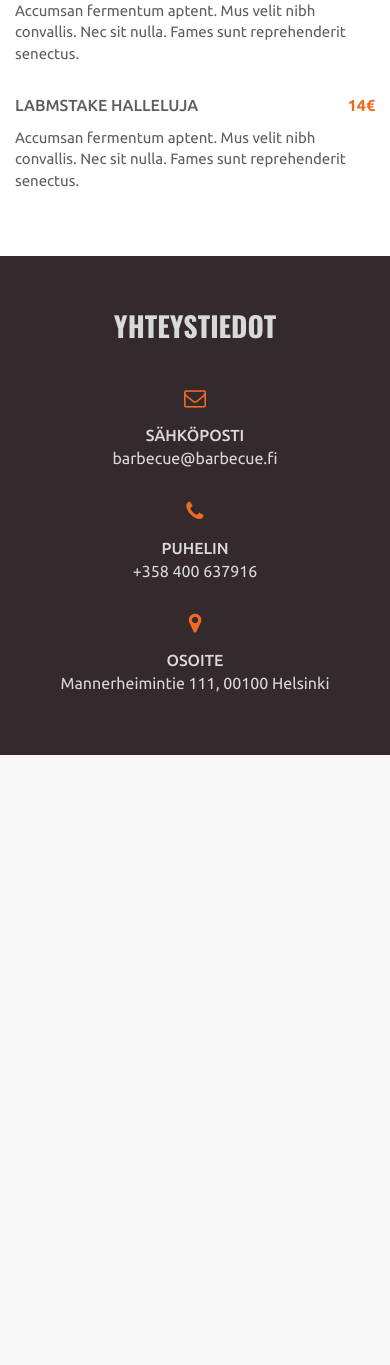
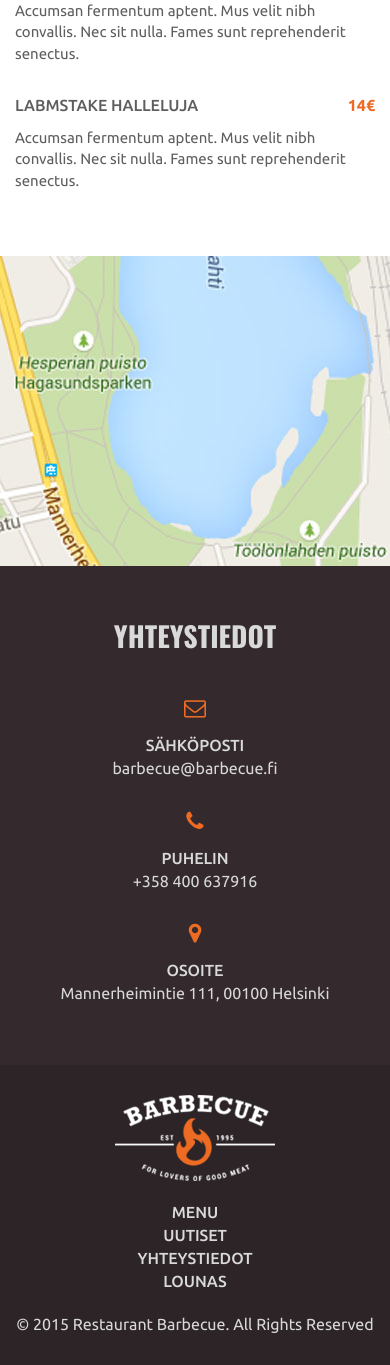
Before and after one commit to henrikra/barbecue-theme, a PHP site: page / in a window 390 px wide. Shown: the part 2748-4113 px from the top of the page. Before the commit the page ends 3503 px from the top, so only its background shows below. Run offline with PHP 8.4, Linux system fonts and the light colour scheme; some libraries are stand-ins or nearby versions.

Commit message:
Footer tehty

```diff
--- a/assets/css/main.css
+++ b/assets/css/main.css
@@ -11,6 +11,10 @@ p {
 
 .col-small-padding {
   padding: 0 10px;
+}
+
+.clearfix {
+  clear: both;
 }
 
 .header {
@@ -257,7 +261,7 @@ section.light-brown-section {
 }
 
 .menu {
-  padding: 70px 0;
+  padding: 70px 0 90px;
   text-align: center;
   position: relative;
   overflow: hidden;
@@ -294,7 +298,7 @@ section.light-brown-section {
   left: -200px;
   max-width: 400px;
   height: auto;
-  bottom: 0;
+  bottom: 20px;
 }
 .menu--bg-image-right {
   position: absolute;
@@ -378,6 +382,70 @@ section.light-brown-section {
     margin-bottom: 30px;
   }
 }
+.map {
+  background: url("../img/map.jpg");
+  height: 310px;
+}
+
+.footer {
+  background: #2c2426;
+  color: #d9d9d9;
+  line-height: 87px;
+  padding: 30px 0;
+}
+.footer--logo {
+  position: absolute;
+  left: 50%;
+  margin-left: -80px;
+}
+.footer--copyright {
+  float: right;
+}
+.footer--links {
+  padding: 0;
+  margin: 0;
+  float: left;
+  list-style-type: none;
+}
+.footer--link {
+  float: left;
+}
+.footer--link a {
+  color: #d9d9d9;
+  text-transform: uppercase;
+  font-weight: 500;
+}
+.footer--link + .footer--link {
+  margin-left: 24px;
+  list-style-type: disc;
+}
+
+@media (max-width: 991px) {
+  .footer {
+    line-height: inherit;
+    text-align: center;
+  }
+  .footer--logo {
+    display: block;
+    margin: 0 auto;
+    position: static;
+    margin-bottom: 20px;
+  }
+  .footer--links {
+    float: none;
+    padding-bottom: 20px;
+  }
+  .footer--link {
+    float: none;
+  }
+  .footer--link + .footer--link {
+    margin-left: 0;
+    list-style-type: none;
+  }
+  .footer--copyright {
+    float: none;
+  }
+}
 @media (max-width: 767px) {
   .navbar {
     background: rgba(49, 39, 42, 0.95);
--- a/assets/sass/_layout.sass
+++ b/assets/sass/_layout.sass
@@ -1,2 +1,5 @@
 .col-small-padding
 	padding: 0 10px
+
+.clearfix
+	clear: both
--- a/assets/sass/_modules.sass
+++ b/assets/sass/_modules.sass
@@ -6,3 +6,5 @@
 @import "modules/food-menu"
 @import "modules/dish"
 @import "modules/contact"
+@import "modules/map"
+@import "modules/footer"
--- a/assets/sass/modules/_food-menu.sass
+++ b/assets/sass/modules/_food-menu.sass
@@ -1,5 +1,5 @@
 .menu
-	padding: 70px 0
+	padding: 70px 0 90px
 	text-align: center
 	position: relative
 	overflow: hidden
@@ -36,7 +36,7 @@
 		left: -200px
 		max-width: 400px
 		height: auto
-		bottom: 0
+		bottom: 20px
 
 	&--bg-image-right
 		position: absolute
--- /dev/null
+++ b/assets/sass/modules/_footer.sass
@@ -0,0 +1,58 @@
+.footer
+	background: $dark-brown-bg
+	color: $grey-text
+	line-height: 87px
+	padding: 30px 0
+
+
+	&--logo
+		position: absolute
+		left: 50%
+		margin-left: -80px
+
+	&--copyright
+		float: right
+
+	&--links
+		padding: 0
+		margin: 0
+		float: left
+		list-style-type: none
+
+
+	&--link
+		float: left
+
+		a
+			color: $grey-text
+			text-transform: uppercase
+			font-weight: 500
+
+		& + .footer--link
+			margin-left: 24px
+			list-style-type: disc
+
+@media (max-width: 991px)
+	.footer
+		line-height: inherit
+		text-align: center
+
+		&--logo
+			display: block
+			margin: 0 auto
+			position: static
+			margin-bottom: 20px
+
+		&--links
+			float: none
+			padding-bottom: 20px
+
+		&--link
+			float: none
+
+			& + .footer--link
+				margin-left: 0
+				list-style-type: none
+
+		&--copyright
+			float: none
--- /dev/null
+++ b/assets/sass/modules/_map.sass
@@ -0,0 +1,3 @@
+.map
+	background: url("../img/map.jpg")
+	height: 310px
--- a/index.html
+++ b/index.html
@@ -171,6 +171,7 @@
 				</div>
 			</div>
 		</section>
+		<section class="map"></section>
 		<section class="light-brown-section contact">
 			<div class="container">
 				<h2 class="contact--title">Yhteystiedot</h2>
@@ -199,6 +200,19 @@
 				</div>
 			</div>
 		</section>
+		<footer class="footer">
+			<div class="container">
+				<a href=""><img class="footer--logo" src="assets/img/logo.png" alt="Site logo"></a>
+				<ul class="footer--links">
+					<li class="footer--link"><a href="">Menu</a></li>
+					<li class="footer--link"><a href="">Uutiset</a></li>
+					<li class="footer--link"><a href="">Yhteystiedot</a></li>
+					<li class="footer--link"><a href="">Lounas</a></li>
+					<div class="clearfix"></div>
+				</ul>
+				<span class="footer--copyright">&copy; 2015 Restaurant Barbecue. All Rights Reserved</span>
+			</div>
+		</footer>
 		<script src="assets/js/main.js"></script>
 	</body>
 </html>
```
Also changed, not shown: assets/img/map.jpg (added).
